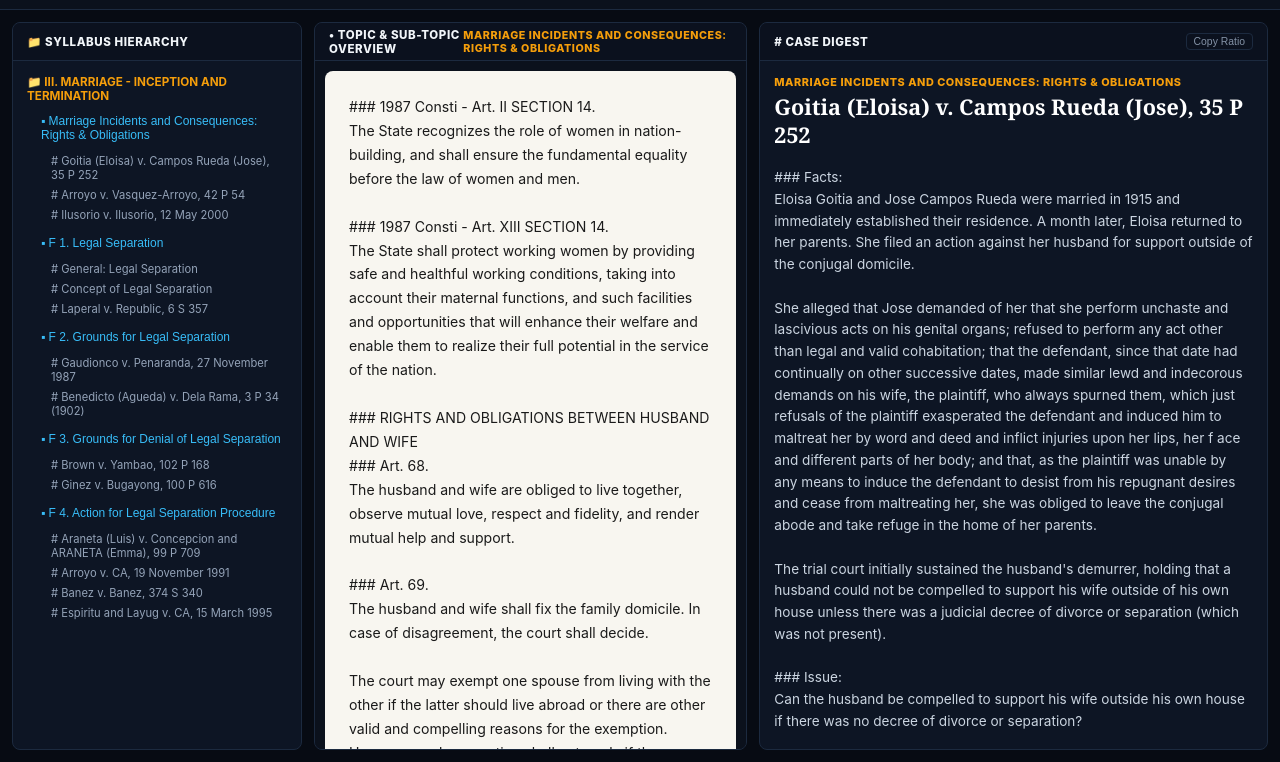
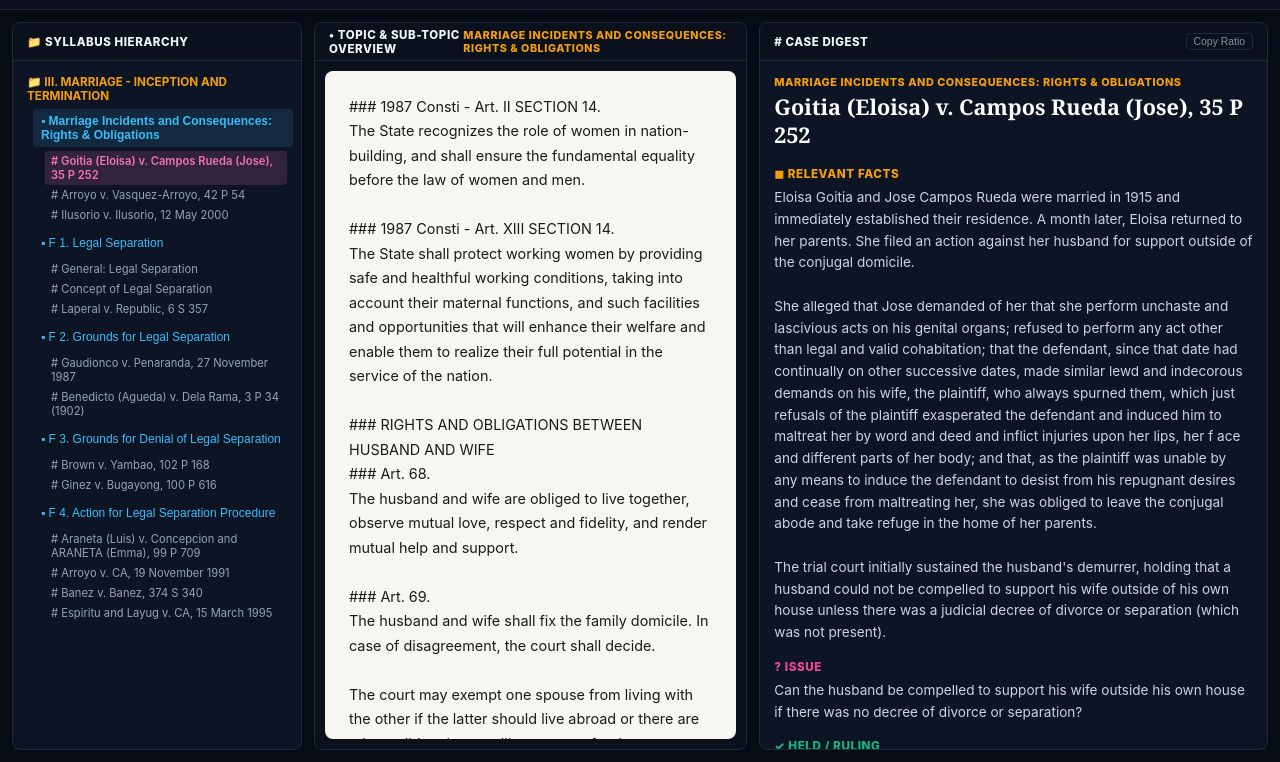
Before and after one commit to PCGNG/PFR, a plain HTML site: page index.html in a window 1280 px wide. Shown: the part 38-800 px from the top of the page. Drawn offline with Linux system fonts and the light colour scheme.

Commit message:
Update index.html

```diff
--- a/index.html
+++ b/index.html
@@ -100,7 +100,7 @@
       align-items: center;
       justify-content: space-between;
       border-bottom: 1px solid var(--border-line);
-      background: rgba(11, 17, 28, 0.7);
+      background: rgba(11, 17, 28, 0.85);
       font-size: 0.72rem;
       font-weight: 800;
       letter-spacing: 0.05em;
@@ -114,7 +114,7 @@
       padding: 14px;
     }
 
-    /* Pane 1: Syllabus Tree */
+    /* Column 1: Syllabus Tree */
     .module-group { margin-bottom: 16px; }
     .module-header {
       font-size: 0.73rem;
@@ -161,11 +161,12 @@
       font-weight: 600;
     }
 
-    /* Pane 2: Overview Parchment Card */
+    /* Column 2: Overview (Parchment Card) */
     .overview-container {
       background-color: #0b111c;
       padding: 10px;
       height: 100%;
+      overflow: hidden;
     }
     .parchment-sheet {
       background: var(--cream-card);
@@ -174,12 +175,13 @@
       border-radius: 8px;
       padding: 24px;
       overflow-y: auto;
-      font-size: 0.88rem;
+      font-size: 0.90rem;
       line-height: 1.7;
       white-space: pre-wrap;
+      word-break: break-word;
     }
 
-    /* Pane 3: Digest View */
+    /* Column 3: Case Digest */
     .digest-path {
       font-size: 0.68rem;
       color: var(--accent-yellow);
@@ -200,6 +202,7 @@
       font-size: 0.73rem;
       font-weight: 800;
       letter-spacing: 0.05em;
+      margin-top: 14px;
       margin-bottom: 6px;
       text-transform: uppercase;
       display: flex;
@@ -212,7 +215,7 @@
     .color-ratio { color: #38bdf8; }
     .color-fallo { color: #a78bfa; }
     .digest-block {
-      margin-bottom: 18px;
+      margin-bottom: 16px;
       font-size: 0.85rem;
       color: #cbd5e1;
       line-height: 1.6;
@@ -241,7 +244,7 @@
   </header>
 
   <main class="reviewer-workspace">
-    <!-- Col 1: Syllabus Navigation -->
+    <!-- Col 1: Left Pane (Syllabus Hierarchy) -->
     <section class="pane-card">
       <div class="pane-titlebar">
         <span>📁 Syllabus Hierarchy</span>
@@ -249,7 +252,7 @@
       <div class="pane-content" id="syllabusTree">Loading syllabus...</div>
     </section>
 
-    <!-- Col 2: Overview Card -->
+    <!-- Col 2: Middle Pane (Topic Overview) -->
     <section class="pane-card">
       <div class="pane-titlebar">
         <span>• Topic & Sub-Topic Overview</span>
@@ -262,7 +265,7 @@
       </div>
     </section>
 
-    <!-- Col 3: Case Digest Display -->
+    <!-- Col 3: Right Pane (Case Digest) -->
     <section class="pane-card">
       <div class="pane-titlebar">
         <span># Case Digest</span>
@@ -281,10 +284,11 @@
     async function initializeReviewer() {
       try {
         const response = await fetch('syllabus.json');
+        if (!response.ok) throw new Error('syllabus.json not found');
         currentSyllabus = await response.json();
         renderTree();
 
-        // Automatically open the first available subtopic and case
+        // Default open the first subtopic overview and first case digest
         if (currentSyllabus.length > 0 && currentSyllabus[0].subtopics.length > 0) {
           const firstSub = currentSyllabus[0].subtopics[0];
           loadOverviewText(firstSub);
@@ -293,7 +297,7 @@
           }
         }
       } catch (err) {
-        document.getElementById('syllabusTree').innerHTML = `<p style="color:#f87171;">Failed to load syllabus.json. Please verify the file is committed to your repo root.</p>`;
+        document.getElementById('syllabusTree').innerHTML = `<p style="color:#f87171;">Failed to load syllabus.json. Please ensure syllabus.json is committed in the root directory.</p>`;
       }
     }
 
@@ -310,9 +314,9 @@
         tTitle.textContent = `📁 ${topic.topic_title}`;
         group.appendChild(tTitle);
 
-        topic.subtopics.forEach(sub => {
+        topic.subtopics.forEach((sub, sIndex) => {
           const sBtn = document.createElement('button');
-          sBtn.className = 'subtopic-btn';
+          sBtn.className = 'subtopic-btn' + (sIndex === 0 ? ' active' : '');
           sBtn.textContent = `▪ ${sub.subtopic_title}`;
           sBtn.onclick = () => {
             document.querySelectorAll('.subtopic-btn').forEach(b => b.classList.remove('active'));
@@ -325,14 +329,16 @@
             const ul = document.createElement('ul');
             ul.className = 'case-tree-list';
 
-            sub.cases.forEach(c => {
+            sub.cases.forEach((c, cIndex) => {
               const li = document.createElement('li');
-              li.className = 'case-tree-item';
+              li.className = 'case-tree-item' + (sIndex === 0 && cIndex === 0 ? ' active' : '');
               li.textContent = `# ${c.title}`;
               li.onclick = (e) => {
                 e.stopPropagation();
                 document.querySelectorAll('.case-tree-item').forEach(i => i.classList.remove('active'));
                 li.classList.add('active');
+                // Ensure overview updates when case is clicked
+                loadOverviewText(sub);
                 loadCaseFile(c, sub.subtopic_title);
               };
               ul.appendChild(li);
@@ -349,13 +355,25 @@
       document.getElementById('activeSubtopicLabel').textContent = subtopic.subtopic_title;
       display.textContent = 'Loading outline...';
 
+      if (!subtopic.overview_file) {
+        display.textContent = 'No overview file linked for this topic.';
+        return;
+      }
+
       try {
-        const res = await fetch(encodeURI(subtopic.overview_file));
-        if (!res.ok) throw new Error('File not found');
+        const fileUrl = encodeURI(subtopic.overview_file);
+        const res = await fetch(fileUrl);
+        if (!res.ok) {
+          throw new Error(`HTTP ${res.status}: Failed to fetch ${subtopic.overview_file}`);
+        }
         const text = await res.text();
-        display.textContent = text;
+        display.textContent = text.trim() || "(Overview file is empty)";
       } catch (err) {
-        display.textContent = `Could not load overview file: "${subtopic.overview_file}".\nCheck if the file name matches your Overviews folder exactly.`;
+        display.innerHTML = `
+          <strong style="color: #b91c1c;">Overview Not Found</strong><br><br>
+          Could not load: <code>${subtopic.overview_file}</code><br><br>
+          <em>Please check that the file path and folder name in your repository match exactly (case-sensitive).</em>
+        `;
       }
     }
 
@@ -364,31 +382,35 @@
       display.innerHTML = '<p style="color:var(--text-muted);">Loading case digest...</p>';
 
       try {
-        const res = await fetch(encodeURI(caseItem.file));
-        if (!res.ok) throw new Error('File not found');
+        const fileUrl = encodeURI(caseItem.file);
+        const res = await fetch(fileUrl);
+        if (!res.ok) throw new Error(`HTTP ${res.status}: Could not load file`);
         const raw = await res.text();
         display.innerHTML = parseDigestText(raw, caseItem.title, breadcrumb);
       } catch (err) {
-        display.innerHTML = `<p style="color:#f87171;">Could not load digest: "${caseItem.file}".\nVerify that the file is in the digests/ folder and the name matches.</p>`;
+        display.innerHTML = `
+          <p style="color:#f87171;">Could not load digest: <code>${caseItem.file}</code></p>
+          <p style="color:var(--text-muted); font-size:0.75rem; margin-top:8px;">Verify file existence inside the <code>digests/</code> folder.</p>
+        `;
       }
     }
 
-    // Parses standard case digest sections directly from .txt files
+    // Parses markdown style headers (### Facts:, ### Issue:, etc.) or plain text
     function parseDigestText(rawText, title, breadcrumb) {
       currentRatioText = "";
 
-      const sections = {
+      // Regex matches: ### Facts:, ### Issue:, ### Ruling:, Facts:, Held:, etc.
+      const pattern = /(?:^|\n)\s*(?:###\s*)?(RELEVANT FACTS|FACTS|ISSUE|ISSUES|HELD|RULING|RATIO DECIDENDI|RATIO|FALLO|DISPOSITIVE PORTION)[:\s-]*/i;
+      const parts = rawText.split(pattern);
+
+      let sections = {
+        general: "",
         facts: "",
         issue: "",
         held: "",
         ratio: "",
-        fallo: "",
-        general: ""
+        fallo: ""
       };
-
-      // Split text on common case digest headers
-      const pattern = /(?:^|\n)\s*(RELEVANT FACTS|FACTS|ISSUE|ISSUES|HELD|RULING|RATIO DECIDENDI|RATIO|FALLO|DISPOSITIVE PORTION)[:\s-]*/i;
-      const parts = rawText.split(pattern);
 
       if (parts.length > 1) {
         sections.general = parts[0].trim();
@@ -407,6 +429,10 @@
         }
       } else {
         sections.general = rawText.trim();
+      }
+
+      if (!currentRatioText && sections.held) {
+        currentRatioText = sections.held;
       }
 
       let html = `
@@ -431,7 +457,7 @@
       }
       if (sections.held) {
         html += `
-          <div class="badge-label color-held">✓ HELD</div>
+          <div class="badge-label color-held">✓ HELD / RULING</div>
           <div class="digest-block">${sections.held}</div>
         `;
       }
```
